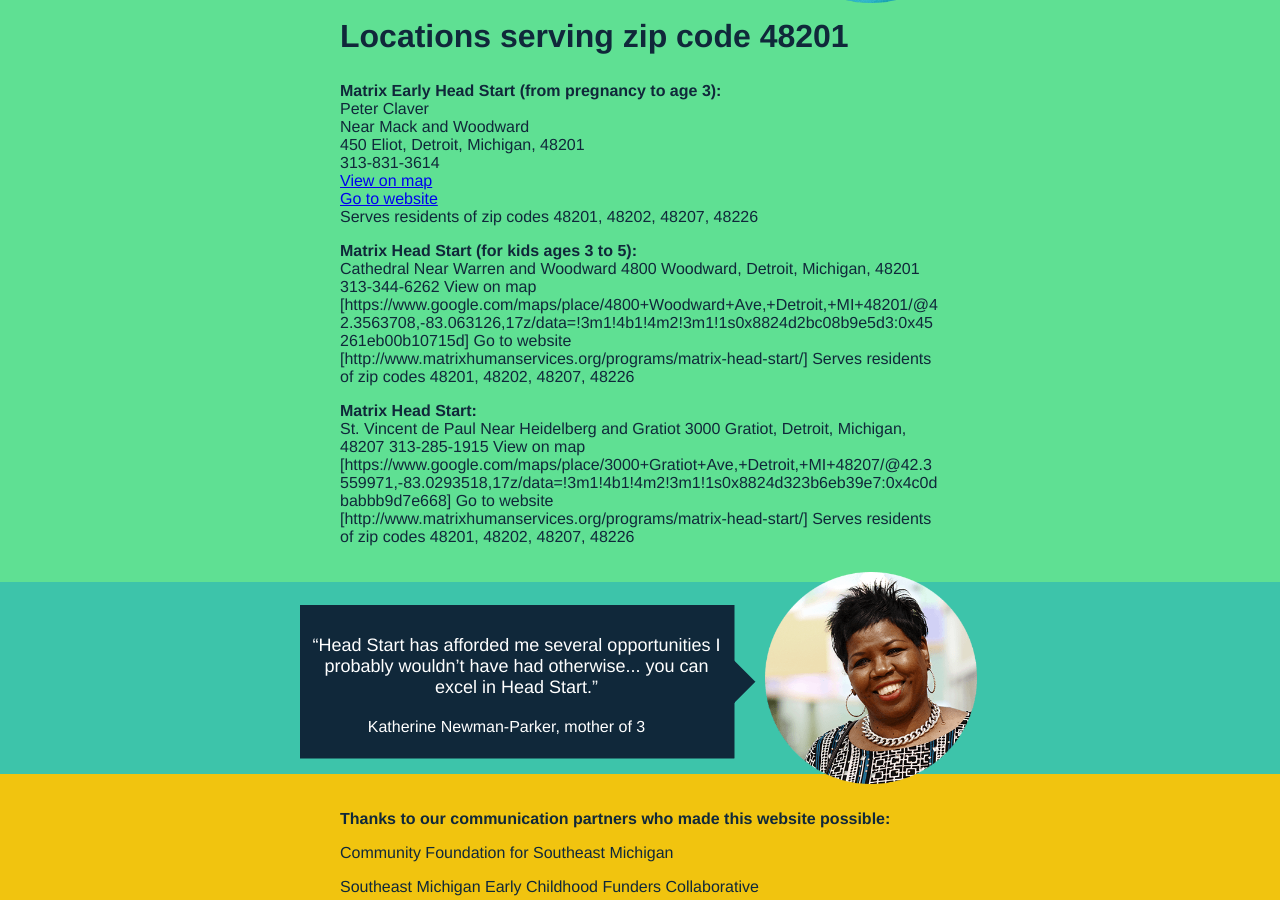
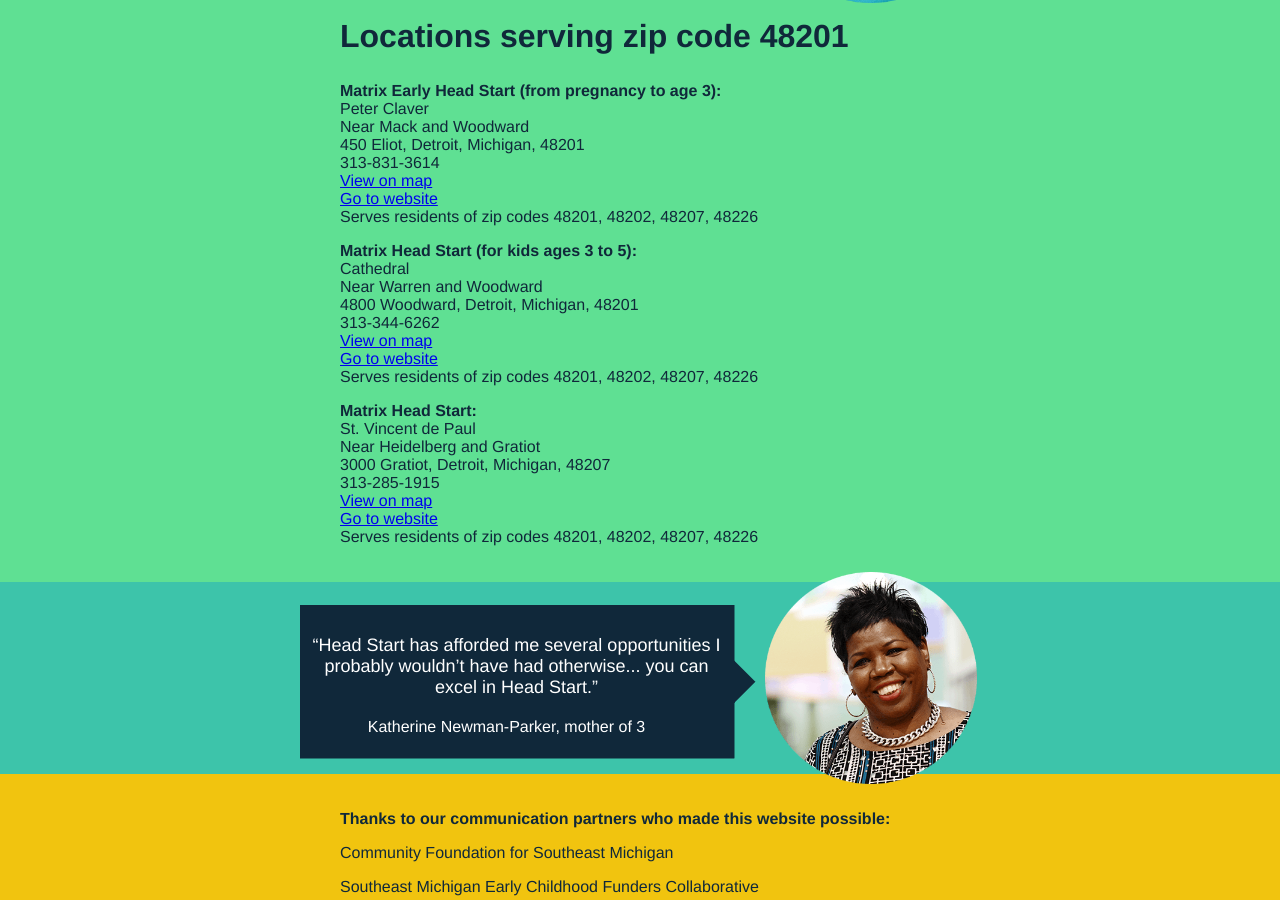
Before and after one commit to workdept/detroit-head-start, a Jekyll site: the page built from zip.html, in a window 1280 px wide and 900 px high, scrolled down 444 px. Built offline with Jekyll 4.4.1, drawn with Linux system fonts in a browser that asks for light colours; nearby versions of some CDN libraries.

Commit message:
Update zip.html

```diff
--- a/zip.html
+++ b/zip.html
@@ -47,24 +47,23 @@ Near Mack and Woodward</br>
 <a href="http://www.matrixhumanservices.org/programs/matrix-head-start/" target="_blank">Go to website</a></br>
 Serves residents of zip codes 48201, 48202, 48207, 48226</p>
 
-<p><strong>Matrix Head Start (for kids ages 3 to 5):</strong><br>
-Cathedral
-Near Warren and Woodward
-4800 Woodward, Detroit, Michigan, 48201
-313-344-6262
-View on map [https://www.google.com/maps/place/4800+Woodward+Ave,+Detroit,+MI+48201/@42.3563708,-83.063126,17z/data=!3m1!4b1!4m2!3m1!1s0x8824d2bc08b9e5d3:0x45261eb00b10715d]
-Go to website [http://www.matrixhumanservices.org/programs/matrix-head-start/]
-Serves residents of zip codes 48201, 48202, 48207, 48226
+<p><strong>Matrix Head Start (for kids ages 3 to 5):</strong></br>
+Cathedral</br>
+Near Warren and Woodward</br>
+4800 Woodward, Detroit, Michigan, 48201</br>
+313-344-6262</br>
+<a href="https://www.google.com/maps/place/4800+Woodward+Ave,+Detroit,+MI+48201/@42.3563708,-83.063126,17z/data=!3m1!4b1!4m2!3m1!1s0x8824d2bc08b9e5d3:0x45261eb00b10715d" target="_blank">View on map</a></br>
+<a href="http://www.matrixhumanservices.org/programs/matrix-head-start/" target="_blank">Go to website</a></br>
+Serves residents of zip codes 48201, 48202, 48207, 48226</p>
 
-<p><strong>Matrix Head Start: </strong><br>
-St. Vincent de Paul
-Near Heidelberg and Gratiot
-3000 Gratiot, Detroit, Michigan, 48207
-313-285-1915
-View on map
-[https://www.google.com/maps/place/3000+Gratiot+Ave,+Detroit,+MI+48207/@42.3559971,-83.0293518,17z/data=!3m1!4b1!4m2!3m1!1s0x8824d323b6eb39e7:0x4c0dbabbb9d7e668]
-Go to website [http://www.matrixhumanservices.org/programs/matrix-head-start/]
-Serves residents of zip codes 48201, 48202, 48207, 48226
+<p><strong>Matrix Head Start: </strong></br>
+St. Vincent de Paul</br>
+Near Heidelberg and Gratiot</br>
+3000 Gratiot, Detroit, Michigan, 48207</br>
+313-285-1915</br>
+<a href="https://www.google.com/maps/place/3000+Gratiot+Ave,+Detroit,+MI+48207/@42.3559971,-83.0293518,17z/data=!3m1!4b1!4m2!3m1!1s0x8824d323b6eb39e7:0x4c0dbabbb9d7e668" target="_blank">View on map</a></br>
+<a href="http://www.matrixhumanservices.org/programs/matrix-head-start/" target="_blank">Go to website</a></br>
+Serves residents of zip codes 48201, 48202, 48207, 48226</p>
 
 
           </div>
```
